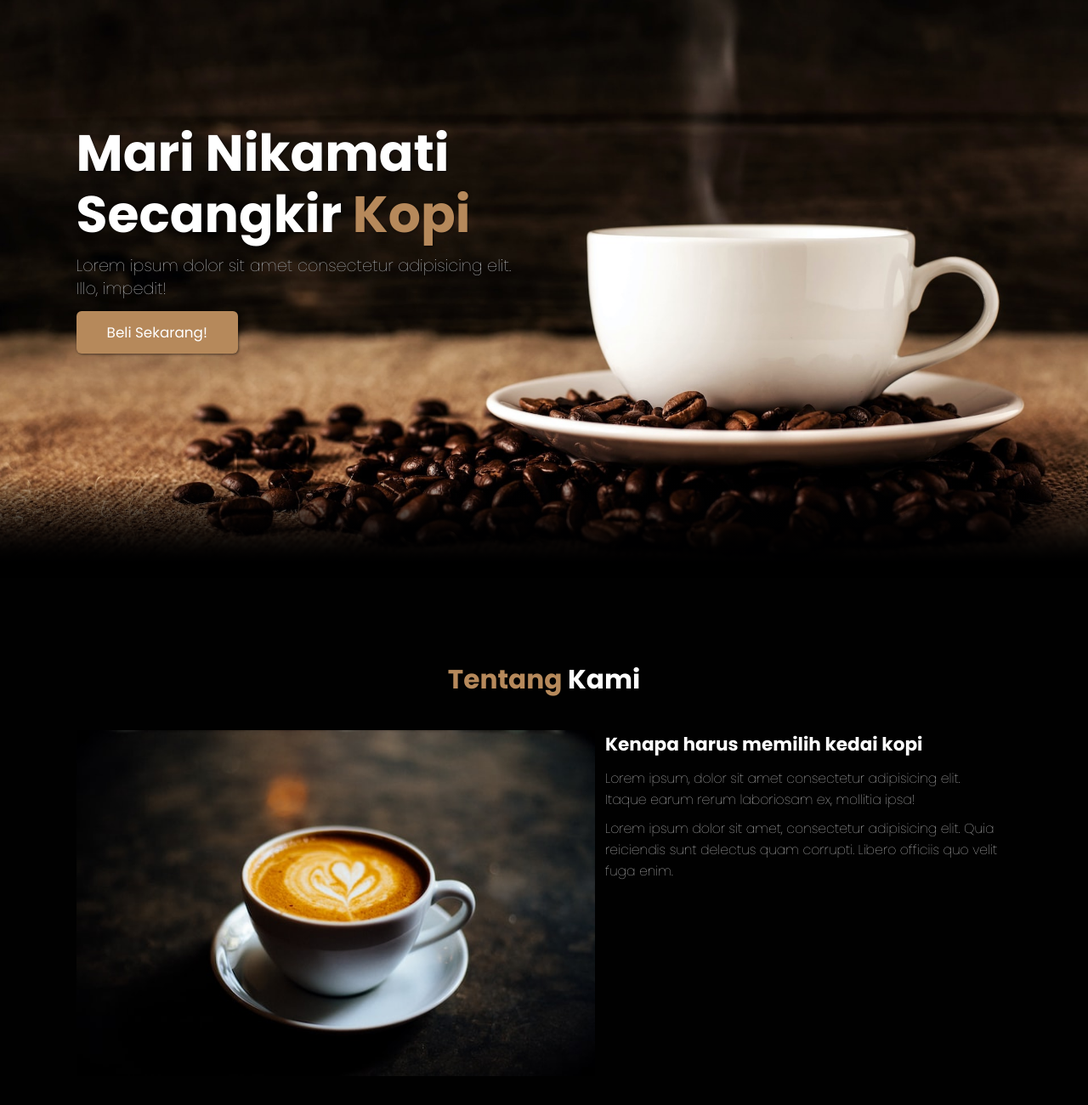
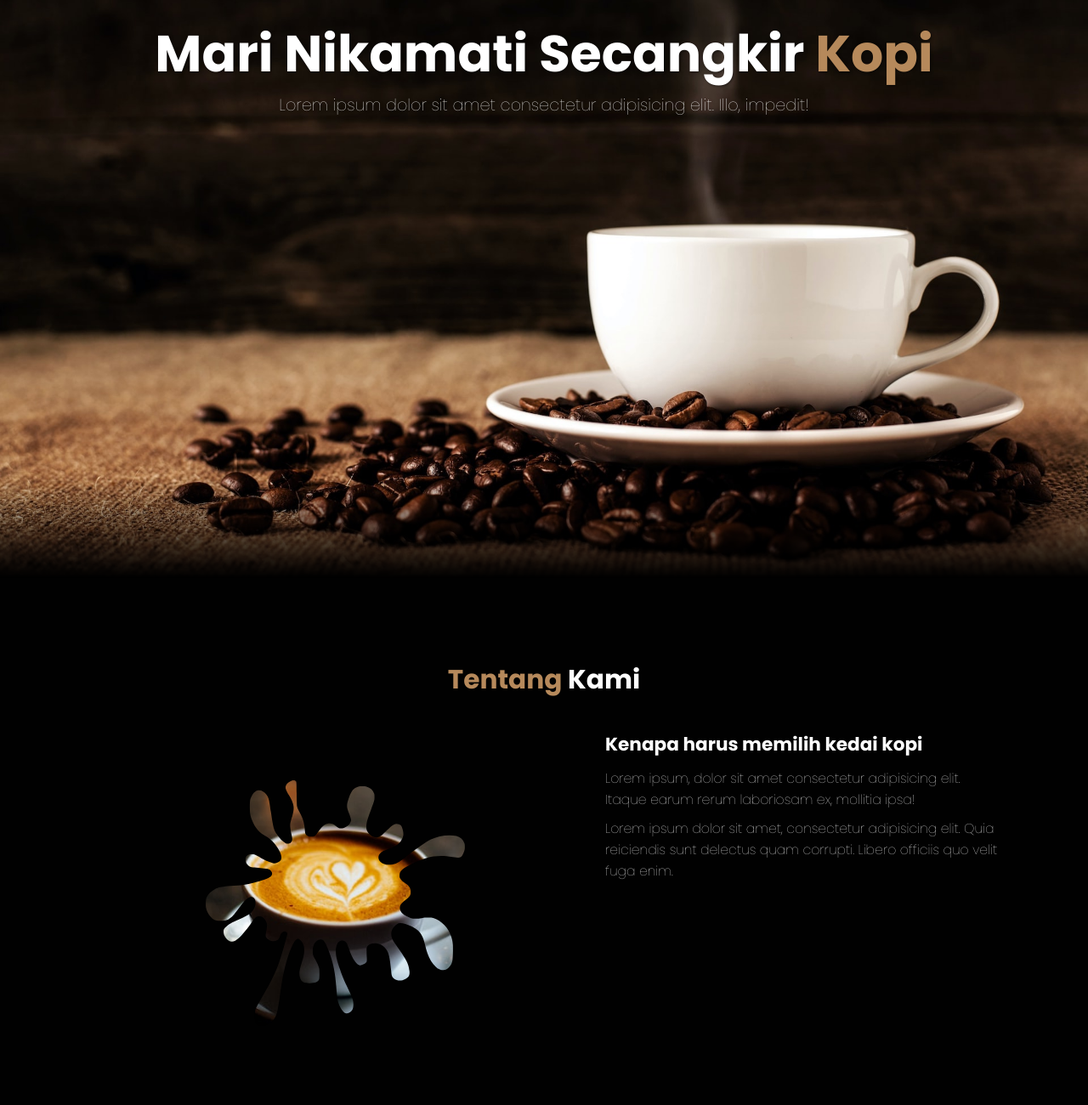
Before and after one commit to EvandriRidho/Portofolio-Kedai-Kopi, a plain HTML site: page index.html in a window 1280 px wide. Shown: the part 120-1420 px from the top of the page at 85% size. Drawn offline with nearby package versions, Linux system fonts and the light colour scheme.

Commit message:
Memperbaiki bug modal box dan menambah fitur web masking

```diff
--- a/css/style.css
+++ b/css/style.css
@@ -180,11 +180,21 @@ body {
   background-size: cover;
   background-position: center;
   position: relative;
-  -webkit-mask-image: linear-gradient(rgba(0, 0, 0, 1) 85%, rgba(0, 0, 0, 0));
+  /* -webkit-mask-image: linear-gradient(rgba(0, 0, 0, 1) 85%, rgba(0, 0, 0, 0)); */
   mask-image: linear-gradient(rgba(0, 0, 0, 1) 85%, rgba(0, 0, 0, 0));
 }
 
-.hero::after {
+.hero .mask-container {
+  position: absolute;
+  /* background-color: salmon; */
+  inset: 0;
+  mask-image: url(../img/header-bg.svg);
+  mask-repeat: no-repeat;
+  mask-size: cover;
+  mask-position: center;
+}
+
+/* .hero::after {
   content: "";
   display: block;
   position: absolute;
@@ -196,11 +206,15 @@ body {
     rgba(1, 1, 3, 1) 8%,
     rgba(255, 255, 255, 0) 50%
   );
-}
+} */
 
 .hero .content {
   padding: 1.4rem 7%;
-  max-width: 60rem;
+  /* max-width: 60rem; */
+  width: 100%;
+  text-align: center;
+  position: fixed;
+  top: 130px;
 }
 
 .hero .content h1 {
@@ -268,6 +282,10 @@ body {
 
 .about .row .about-img img {
   width: 100%;
+  mask-image: url("../img/menu/splash.svg");
+  mask-size: 50%;
+  mask-repeat: no-repeat;
+  mask-position: center;
 }
 
 .about .row .content {
@@ -538,6 +556,12 @@ footer .credit a {
   margin-top: 1.2rem;
 }
 
+.modal-content .product-price span {
+  text-decoration: line-through;
+  /* font-weight: 200; */
+  font-size: 1rem;
+}
+
 .modal-content a {
   display: flex;
   gap: 1rem;
--- a/index.html
+++ b/index.html
@@ -84,14 +84,15 @@
 
     <!-- Hero Section Start -->
     <section class="hero" id="home">
+      <div class="mask-container">
         <main class="content">
           <h1>Mari Nikamati Secangkir <span>Kopi</span></h1>
           <p>
             Lorem ipsum dolor sit amet consectetur adipisicing elit. Illo,
             impedit!
           </p>
-        <a href="#" class="cta">Beli Sekarang!</a>
         </main>
+      </div>
     </section>
     <!-- Hero Section End -->
 
```
Lines whose indentation alone changed are shown as unchanged.
